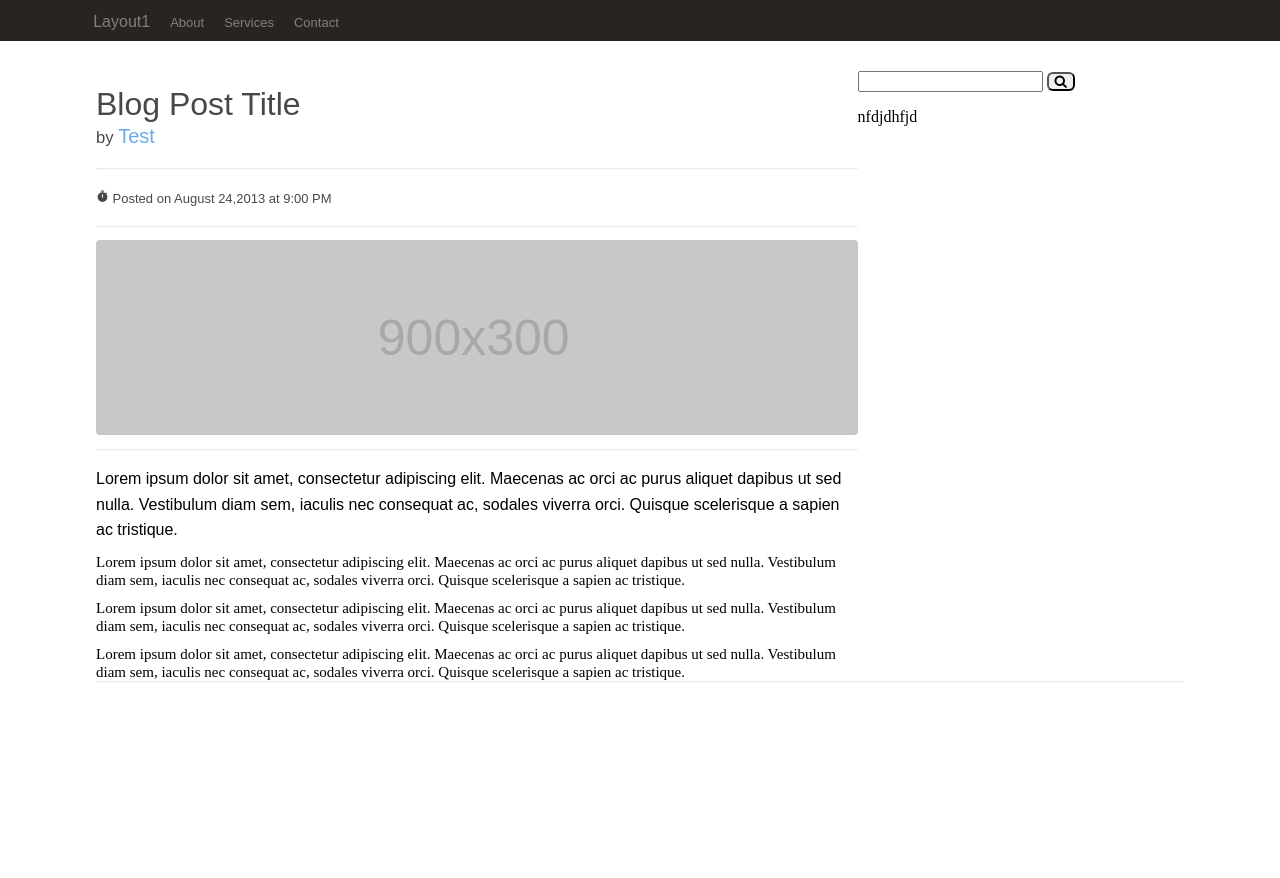
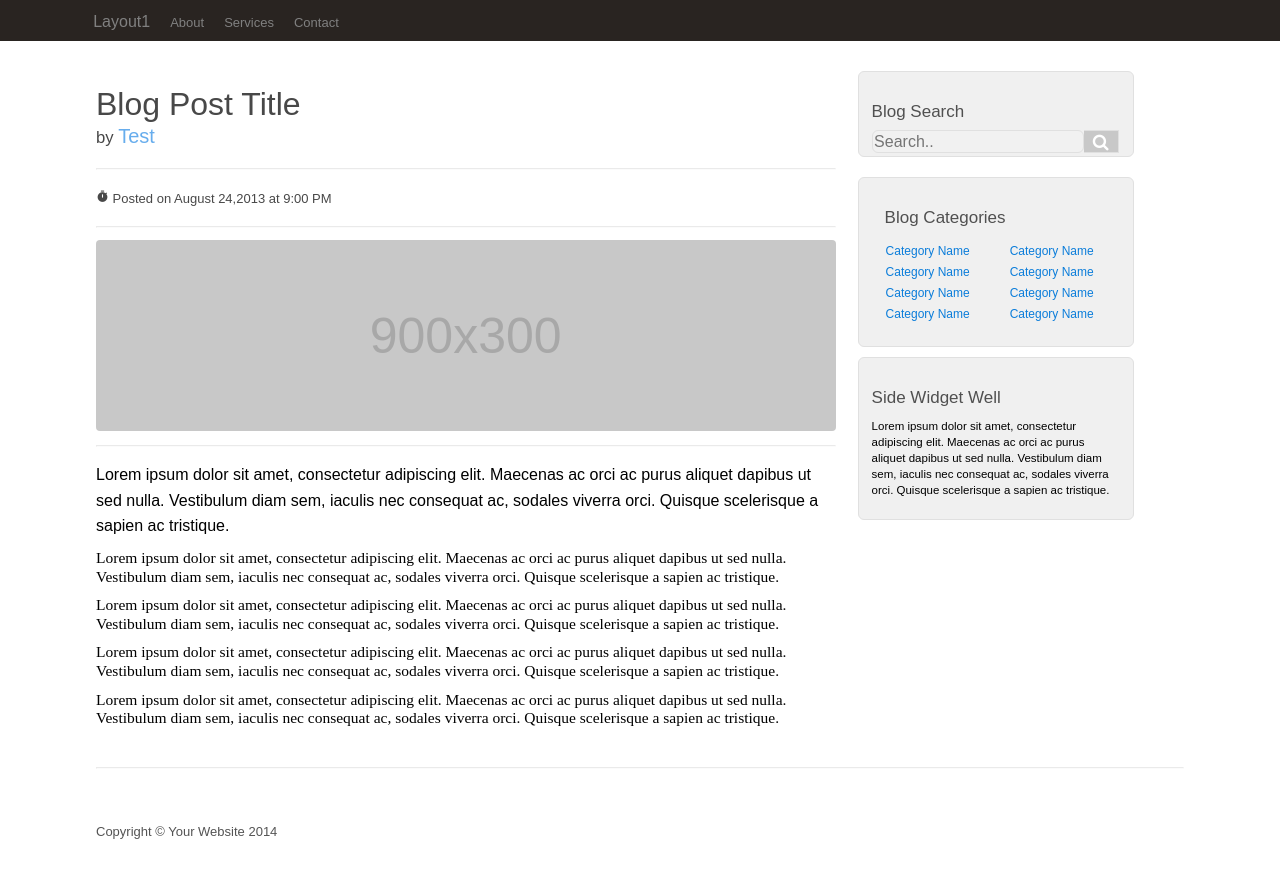
Before and after one commit to etechnidhi/layout, a plain HTML site: page index.html in a window 1280 px wide. Before the commit the page ends 800 px from the top, so only its background shows below. Drawn offline with Linux system fonts and the light colour scheme.

Commit message:
new layout3

```diff
--- a/index.css
+++ b/index.css
@@ -33,11 +33,13 @@ body{
 }
 .left{
     float: left;
-    width: 70%;
+    width: 68%;
+    margin-bottom: 10px;
 }
 .right{
     float: right;
-    width: 30%
+    width: 30%;
+    padding-left: 10px;
 }
 .posts{
     margin-top: 15px;
@@ -61,8 +63,8 @@ body{
     font-size: 13px;
 }
 .footer{
-    margin-top: 6%;
-    margin-bottom: 6%;
+    margin-top: 5%;
+    margin-bottom: 5%;
 }
 hr{
     opacity: 0.2;
@@ -98,12 +100,87 @@ hr{
 .para{
     margin-top: 10px;
     /* margin-bottom: 5px; */
-    font-size: 15px;
+    font-size: 15.5px;
     line-height: 1.2;
 }
 .line3{
     clear: both;
+    padding-top: 2%;
 }
 .one{
-    background-color:
+    background-color:#F0F0F0 ;
+    padding-top: 30px;
+    border-radius: 6px;
+    border: 1px solid #E0E0E0;
+    font-size: 17px;
+    font-family: Arial, Helvetica, sans-serif;
+    padding-left: 13px;
+    padding-bottom: 1%;
+    width: 80%;
+    margin-bottom: 20px;
+    /* display: inline; */
 }
+.example{
+    display: inline;
+    padding-left: 10px;
+}
+form.example input[type=text] {
+    padding: 1.5px;
+    font-size: 16px;
+    border: 1px solid #E0E0E0 ;
+    border-radius: 6px;
+    float: left;
+    /* width: 80%; */
+    background: #f1f1f1;
+    /* border-right: none; */
+}
+
+form.example button {
+    float: left;
+    width: 13.5%;
+    padding: 2px;
+    background: #C8C8C8 ;
+    color: white;
+    font-size: 17px;
+    border: 1px solid #E0E0E0;
+    border-left: none;
+    cursor: pointer;
+}
+
+form.example button:hover {
+    background: #0b7dda;
+}
+
+form.example::after {
+    content: "";
+    clear: both;
+    display: table;
+}
+.two{
+    background-color:#F0F0F0 ;
+    padding-top: 30px;
+    border-radius: 6px;
+    border: 1px solid #E0E0E0;
+    font-size: 17px;
+    font-family: Arial, Helvetica, sans-serif;
+    padding-left: 13px;
+    padding-bottom: 1%;
+    width: 80%;
+    margin-bottom: 10px;
+    /* display: inline; */
+}
+table{
+    margin-top: 10px;
+    padding-left: 8px;
+}
+.table{
+    color: #0b7dda;
+    font-size: 12px;
+    padding-bottom: 15px;
+}
+.thirdlorem{
+    font-size: 11.5px;
+    line-height: 16px;
+    padding-right: 18px;
+    padding-bottom: 18px;
+}
--- a/index.html
+++ b/index.html
@@ -48,28 +48,52 @@
                     <div class="para">
                             Lorem ipsum dolor sit amet, consectetur adipiscing elit. Maecenas ac orci ac purus aliquet dapibus ut sed nulla. Vestibulum diam sem, iaculis nec consequat ac, sodales viverra orci. Quisque scelerisque a sapien ac tristique.
                     </div>
+                    <div class="para">
+                            Lorem ipsum dolor sit amet, consectetur adipiscing elit. Maecenas ac orci ac purus aliquet dapibus ut sed nulla. Vestibulum diam sem, iaculis nec consequat ac, sodales viverra orci. Quisque scelerisque a sapien ac tristique.
+                    </div>
                 </div>
                 <div class="right">
                     <div class="one">
-                        <form>
-                            <input type="text" name="">
-                            <button type="submit" style="border-radius: 6px;"><i class="fa fa-search"></i></button>
+                       <div style="margin-bottom: 8px; color: #505050 ;"> Blog Search </div>
+                        <form class="example" action="/action_page.php" style="margin:auto;max-width:150px">
+                            <input type="text" placeholder="Search.." name="search2">
+                            <button type="submit"><i class="fa fa-search"></i></button>
                         </form>
                     </div>
-                    nfdjdhfjd
+                    <div class="two">
+                        <div style="margin-bottom: 8px; color: #505050 ; padding-left: 13px;"> Blog Categories </div>
+                            <table border="0" class="table" cellspacing="5">
+                                <tr>
+                                    <td width="150">Category Name</td>
+                                    <td width="150">Category Name</td>
+                                </tr>
+                                <tr>
+                                   <td width="150">Category Name</td>
+                                   <td width="150">Category Name</td>
+                                </tr>
+                                <tr>
+                                    <td width="150">Category Name</td>
+                                    <td width="150">Category Name</td>
+                                </tr>
+                                <tr>
+                                    <td width="150">Category Name</td>
+                                    <td width="150">Category Name</td>
+                                </tr>
+                            </table>
+                    </div>
+                    <div class="two">
+                          <div style="margin-bottom: 10px; color: #505050 ;">Side Widget Well</div>
+                          <div class="thirdlorem">Lorem ipsum dolor sit amet, consectetur adipiscing elit. Maecenas ac orci ac purus aliquet dapibus ut sed nulla. Vestibulum diam sem, iaculis nec consequat ac, sodales viverra orci. Quisque scelerisque a sapien ac tristique.</div>
+
+                        </div>
                 </div>
                 </div>
-
-
-
-
-
-                <!-- <div class="footer">
-                    <div class="h6">Copyright © Your Website 2014</div>
-                </div> -->
                 <div class="line3">
                         <hr>
-                    </div>
+                </div>
+                 <div class="footer">
+                    <div class="h6">Copyright © Your Website 2014</div>
+                </div>
             </div>
 
         </div>
```
